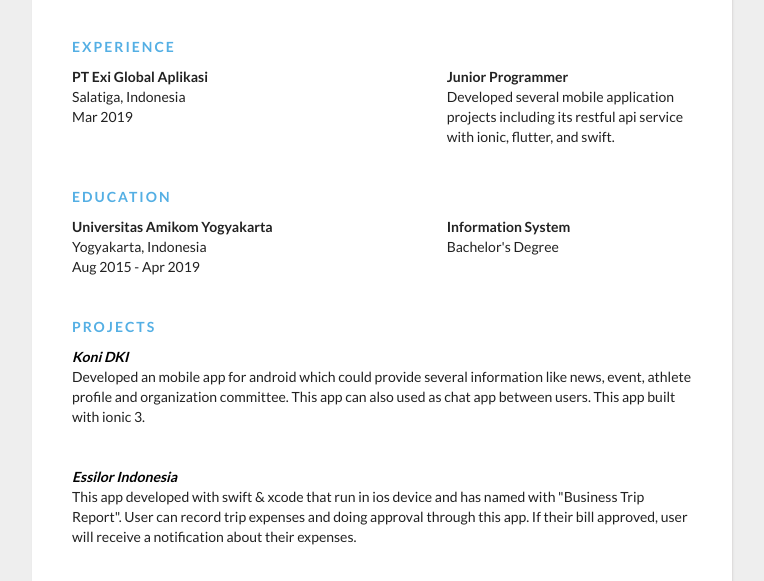
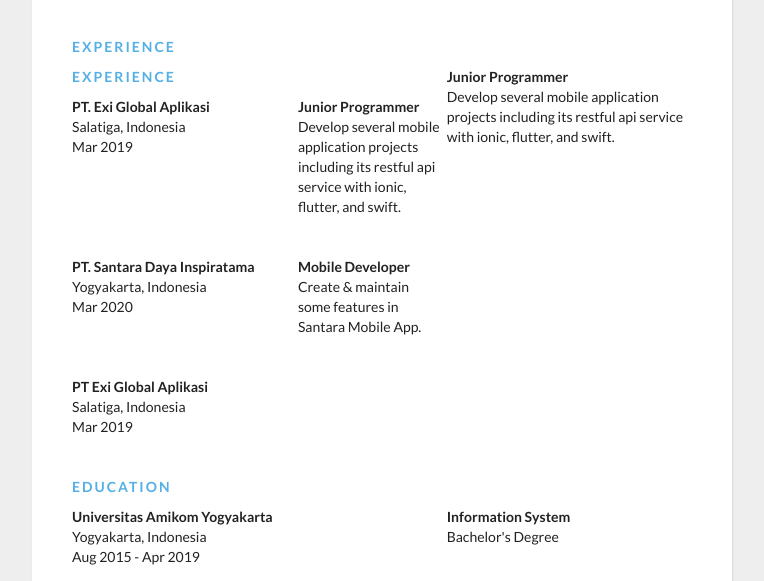
Before and after one commit to instyo/instyo.github.io, a plain HTML site: page index.html in a window 1280 px wide. Shown: the part 219-800 px from the top of the page, without its empty margins (258-1022 px from the left). Drawn offline with nearby package versions, Linux system fonts and the light colour scheme.

Commit message:
Update index.html

```diff
--- a/index.html
+++ b/index.html
@@ -36,14 +36,40 @@
         <div class="section__title">Experience</div>
         <div class="section__list">
           <div class="section__list-item">
-            <div class="left">
+            <div class="left"><div class="section">
+  <div class="section__title">Experience</div>
+  <div class="section__list">
+    <div class="section__list-item">
+      <div class="left">
+        <div class="name">PT. Exi Global Aplikasi</div>
+        <div class="addr">Salatiga, Indonesia</div>
+        <div class="duration">Mar 2019</div>
+      </div>
+      <div class="right">
+        <div class="name">Junior Programmer</div>
+        <div class="desc">Develop several mobile application projects including its restful api service with ionic, flutter, and swift.</div>
+      </div>
+    </div>
+    <div class="section__list-item">
+      <div class="left">
+        <div class="name">PT. Santara Daya Inspiratama</div>
+        <div class="addr">Yogyakarta, Indonesia</div>
+        <div class="duration">Mar 2020</div>
+      </div>
+      <div class="right">
+        <div class="name">Mobile Developer</div>
+        <div class="desc">Create & maintain some features in Santara Mobile App.</div>
+      </div>
+    </div>
+  </div>
+</div>
               <div class="name">PT Exi Global Aplikasi</div>
               <div class="addr">Salatiga, Indonesia</div>
               <div class="duration">Mar 2019</div>
             </div>
             <div class="right">
               <div class="name">Junior Programmer</div>
-              <div class="desc">Developed several mobile application projects including its restful api service with ionic, flutter, and swift.</div>
+              <div class="desc">Develop several mobile application projects including its restful api service with ionic, flutter, and swift.</div>
             </div>
           </div>
         </div>
```
